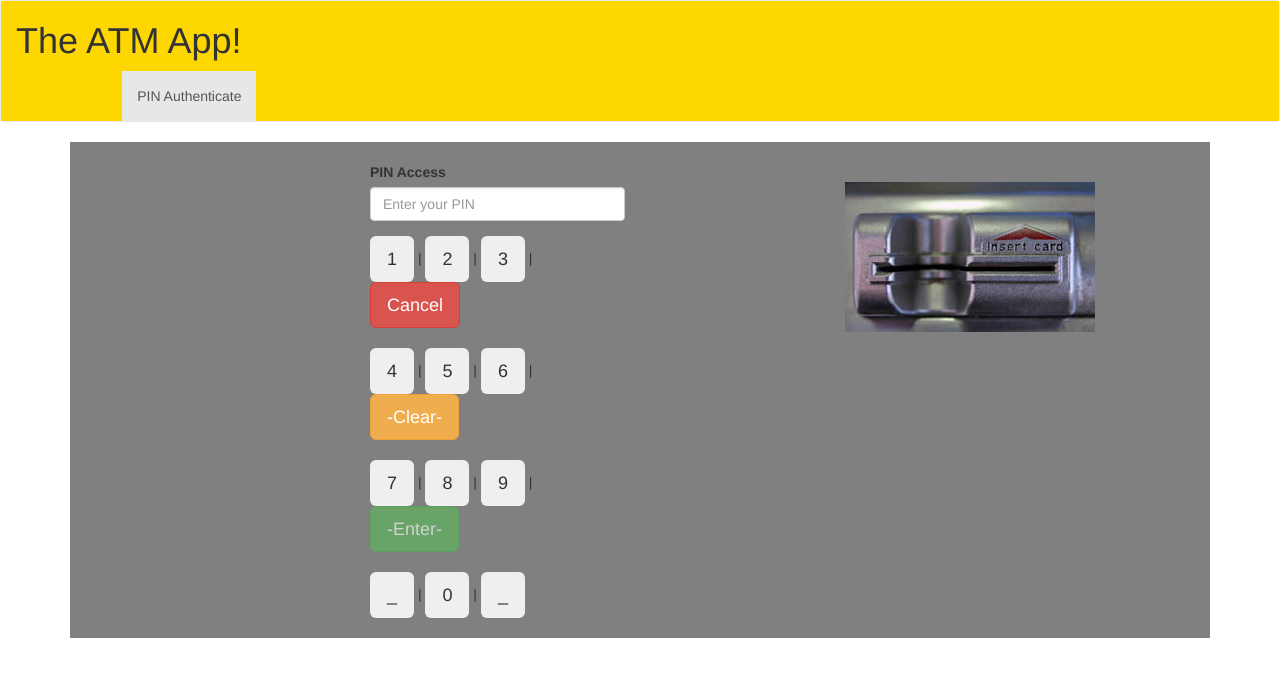
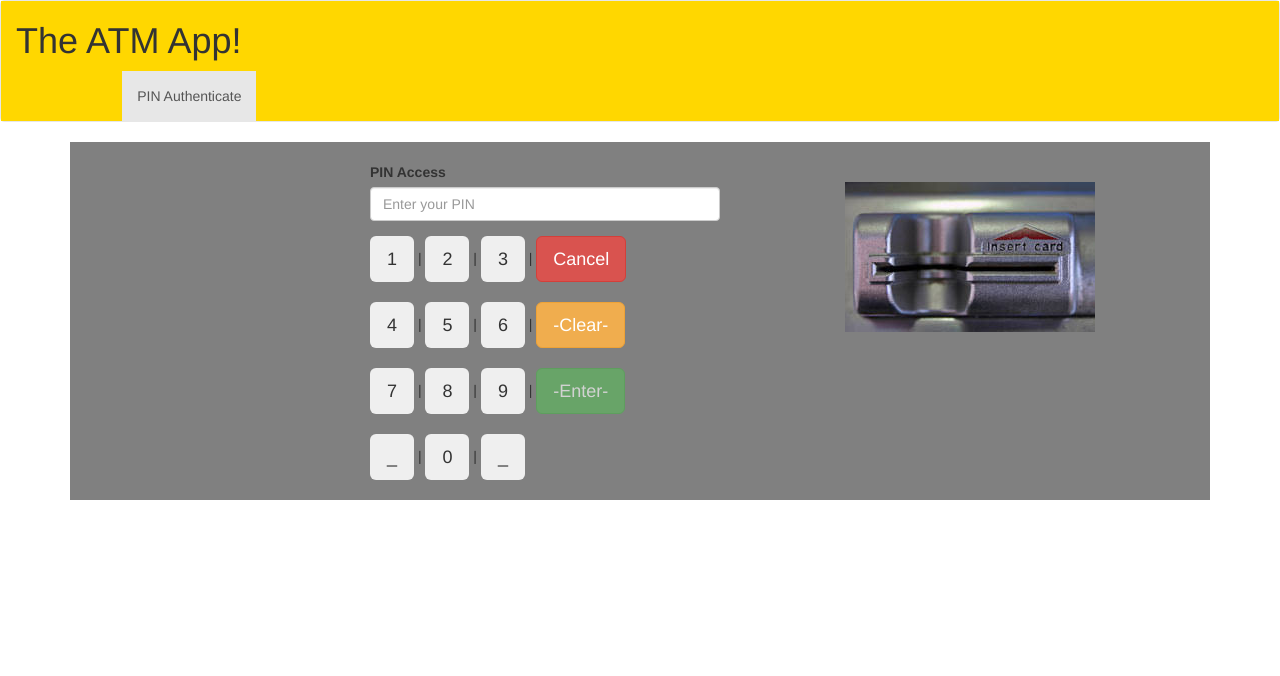
Before and after one commit to Johnnycool22/screencloud-atm-app, an Angular app: page /auth in a window 1280 px wide. Shown: the top 676 px of the page. Built offline with nearby package versions, Linux system fonts and the light colour scheme.

Commit message:
html & CSS added to new components

```diff
--- a/src/app/atm-withdraw/balance/balance.component.css
+++ b/src/app/atm-withdraw/balance/balance.component.css
@@ -0,0 +1,13 @@
+.container-fluid {
+    background-color:lightblue;
+    background-clip: padding-box;
+    height: 500px;
+    border: 30px solid grey;
+    padding: 5%;
+    margin: 1%;
+  }
+
+  .col-xs-12 {
+    font-style: inherit;
+    font-size: 25px;
+  }
--- a/src/app/atm-withdraw/balance/balance.component.html
+++ b/src/app/atm-withdraw/balance/balance.component.html
@@ -1 +1,26 @@
-<p>balance works!</p>
+<div class="container-fluid">
+    <div class="row">
+      <H3>Your current Balance is:</H3>
+      <div class="col-xs-12">
+          <div style="text-align:centre">
+            <label for="withdraw">Please Select an Option:</label>
+          </div>
+          <br>
+      </div>
+      <div class="row">
+          <div class="col-xs-10 col-md-8">
+            <form>
+              <div class="form-group">
+                <div style="text-align:left">
+                <input type="button" class="btn btn-sceondary btn-lg" value="Cash Withdrawal">
+                <br>
+                <br>
+                <br>
+                <input type="button" class="btn btn-secondary btn-lg" value="Cancel">
+                </div>
+              </div>
+            </form>
+          </div>
+      </div>
+    </div>
+</div>
--- a/src/app/atm-withdraw/cash-withdrawal/cash-withdrawal.component.css
+++ b/src/app/atm-withdraw/cash-withdrawal/cash-withdrawal.component.css
@@ -0,0 +1,13 @@
+.container-fluid {
+    background-color:lightblue;
+    background-clip: padding-box;
+    height: 500px;
+    border: 30px solid grey;
+    padding: 5%;
+    margin: 1%;
+  }
+
+  .col-xs-12 {
+    font-style: inherit;
+    font-size: 25px;
+  }
--- a/src/app/atm-withdraw/cash-withdrawal/cash-withdrawal.component.html
+++ b/src/app/atm-withdraw/cash-withdrawal/cash-withdrawal.component.html
@@ -1 +1,25 @@
-<p>cash-withdrawal works!</p>
+<div class="container-fluid">
+        <div class="row">
+          <H3>Your current Balance is:</H3>
+          <div class="col-xs-12">
+              <div style="text-align:centre">
+                <label for="withdraw">Please Select an Option:</label>
+              </div>
+              <br>
+          </div>
+          <div class="row">
+              <div class="col-xs-10 col-md-8">
+                <form>
+                  <div class="form-group">
+                    <div style="text-align:left">
+                    <br>
+                    <br>
+                    <br>
+                    <input type="button" class="btn btn-secondary btn-lg" value="Cancel">
+                    </div>
+                  </div>
+                </form>
+              </div>
+          </div>
+        </div>
+    </div>
--- a/src/app/auth/auth.component.html
+++ b/src/app/auth/auth.component.html
@@ -1,6 +1,6 @@
 <div class="container-fluid">
   <div class="row">
-    <div class="col-xs-12 col-md-3 col-md-offset-3">
+    <div class="col-xs-12 col-md-4 col-md-offset-3">
       <form #authForm="ngForm" (ngSubmit)="onSubmit(authForm)">
        <div class="form-group">
           <br>
@@ -41,7 +41,7 @@
         <br>
       </form>
     </div>
-    <div class="col-xs-12 col-md-3 col-md-offset-2">
+    <div class="col-xs-12 col-md-3 col-md-offset-1">
       <br>
       <br>
       <img src="assets/img/cardreader.jpg" >
```
Also changed, not shown: 2 other files (tests, documents, lock files or other folders).
